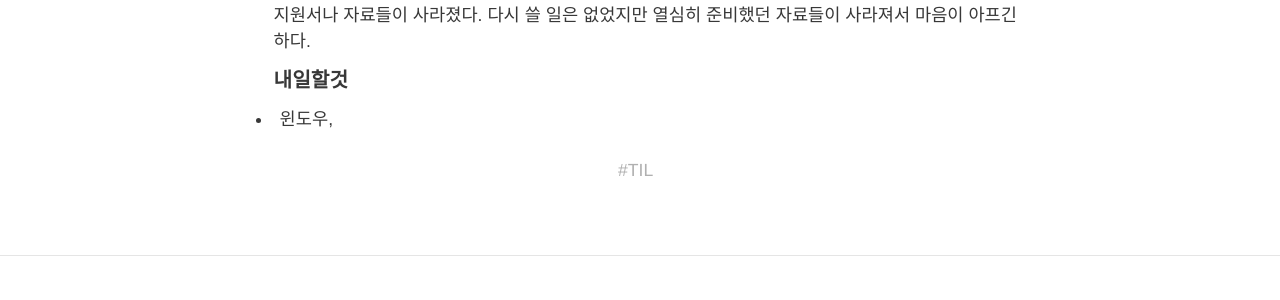
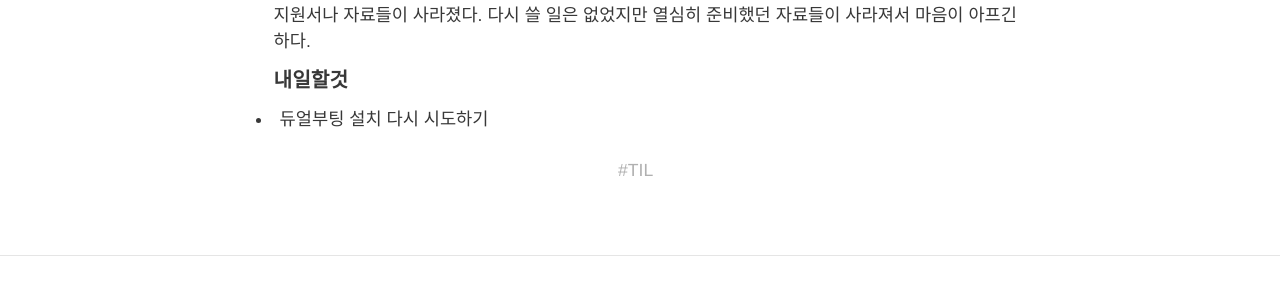
Before and after one commit to HyunlangBan/hyunlangban.github.io, a Jekyll site: the page built from _posts/TIL/2020-03-30-week-til.md, in a window 1280 px wide. Shown: the part 1077-1377 px from the top of the page. Built offline with Jekyll 4.4.1, drawn with Linux system fonts in a browser that asks for light colours; nearby versions of some CDN libraries; some web fonts are replaced; comment, search, counter and statistics services are not loaded.

Commit message:
Fix typo

```diff
--- a/_posts/TIL/2020-03-30-week-til.md
+++ b/_posts/TIL/2020-03-30-week-til.md
@@ -23,4 +23,4 @@ title: 200330-200405 TIL
   - 우분투는 잘 깔렸고 실행도 잘 되는데 윈도우를 켤 수가 없다. 당연히 거기있던 모든 파일도 사라졌다..... 만우절 장난이었으면 좋겠지만 현실이었다..
   - 파일들을 분산해서 저장해두어서 크게 날린건 없었지만 윈도우에 무슨 파일들이 있었는지 기억이 안난다. 그래도 프로젝트 했던 것들은 깃허브에 올라가있어서 다행이다. 하지만 교환학생 준비하면서 썼던 지원서나 자료들이 사라졌다. 다시 쓸 일은 없었지만 열심히 준비했던 자료들이 사라져서 마음이 아프긴하다.
 #### 내일할것
-- 윈도우,
+- 듀얼부팅 설치 다시 시도하기
```
